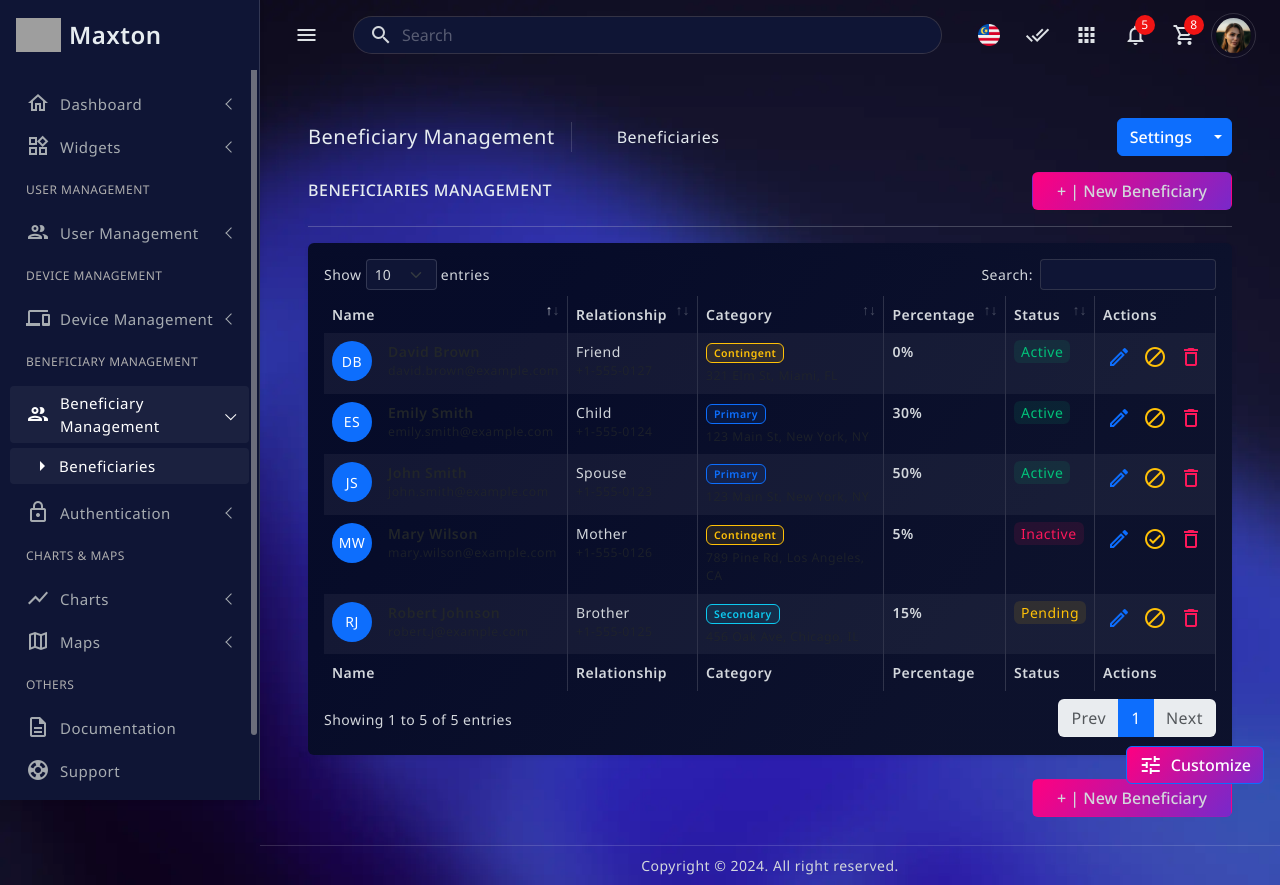
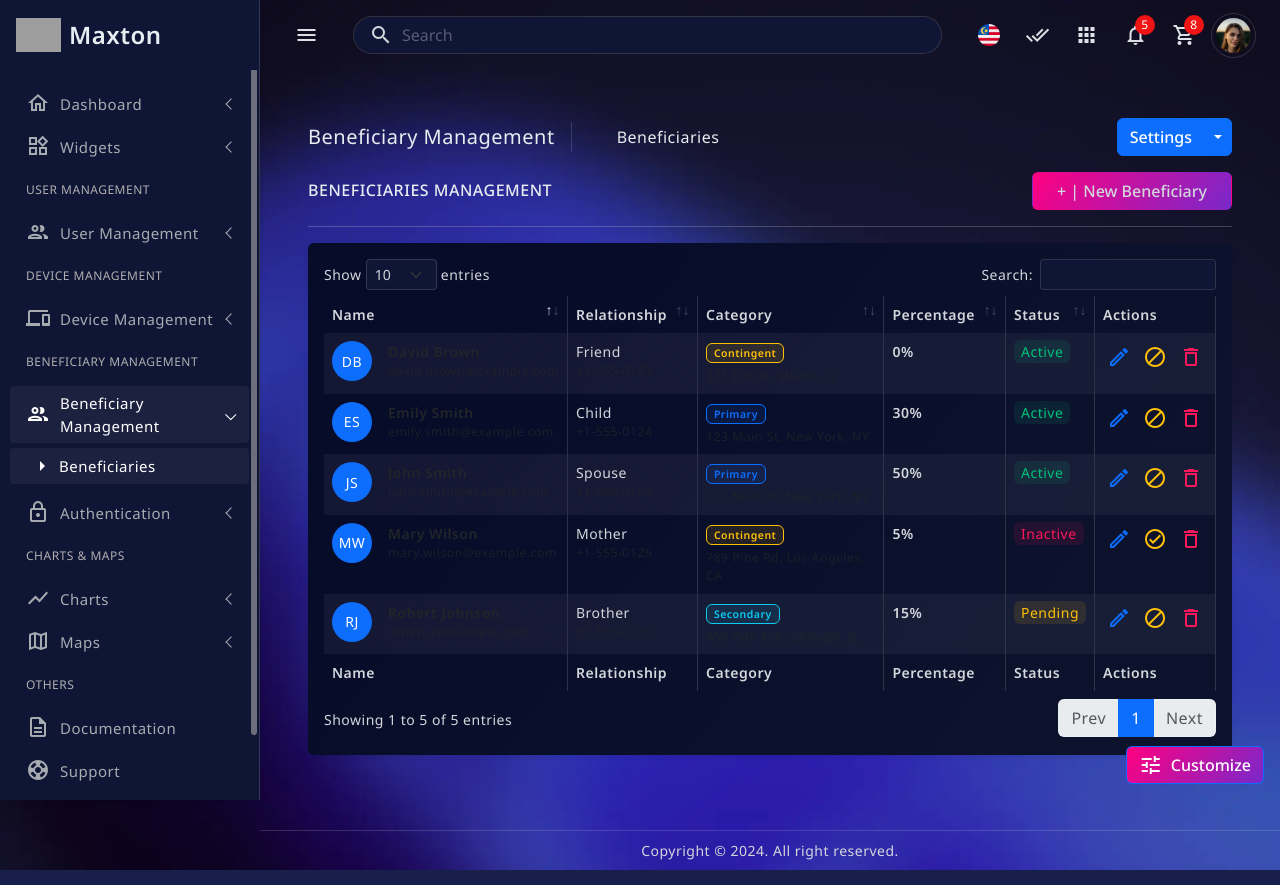
Before and after one commit to rexfordnyrk/telemetry-web, a React (Create React App) app in the folder react-maxton/: page /beneficiary-management/beneficiaries in a window 1280 px wide. Built offline with nearby package versions, Linux system fonts and the light colour scheme; grey boxes are pictures that could not be loaded.

Commit message:
Remove old button section from Beneficiaries page
cgen-17b1866fd44d44c0826a9173556a1b8f

```diff
--- a/react-maxton/src/pages/Beneficiaries.tsx
+++ b/react-maxton/src/pages/Beneficiaries.tsx
@@ -454,19 +454,6 @@ const Beneficiaries: React.FC = () => {
             </div>
           </div>
         </div>
-
-        {/* Add New Beneficiary Button */}
-        <div className="d-flex justify-content-end mt-3">
-          <button
-            type="button"
-            className="btn btn-grd-primary px-4"
-            onClick={() => {
-              /* TODO: Implement new beneficiary modal */
-            }}
-          >
-            + | New Beneficiary
-          </button>
-        </div>
       </div>
 
       {/* Confirmation Modal */}
```
